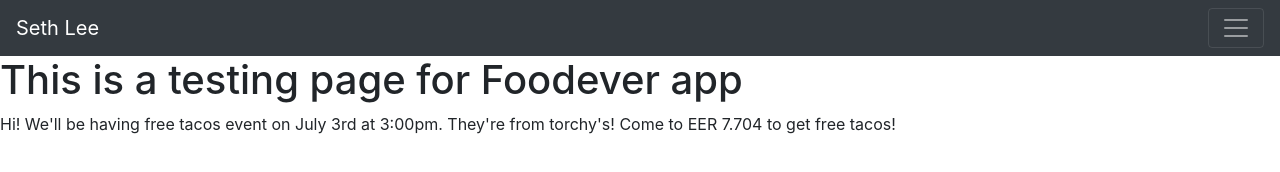
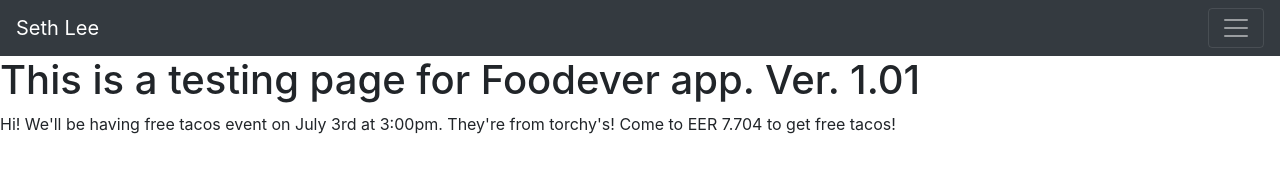
Before and after one commit to sethlee0111/website, a plain HTML site: page index.html in a window 1280 px wide. Drawn offline with nearby package versions, Linux system fonts and the light colour scheme.

Commit message:
update website

```diff
--- a/index.html
+++ b/index.html
@@ -47,7 +47,7 @@
       </div>
     </nav>
 
-    <h1>This is a testing page for Foodever app</h1>
+    <h1>This is a testing page for Foodever app. Ver. 1.01</h1>
     <p>Hi! We'll be having free tacos event on July 3rd at 3:00pm. They're from torchy's! Come to EER 7.704 to get free tacos!</p>
 
     <!-- Optional JavaScript -->
```
